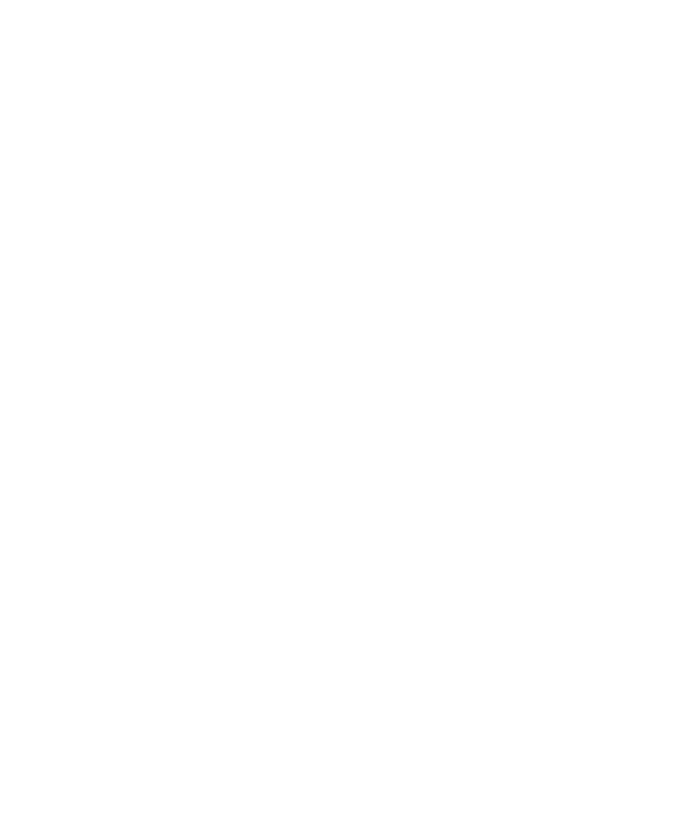
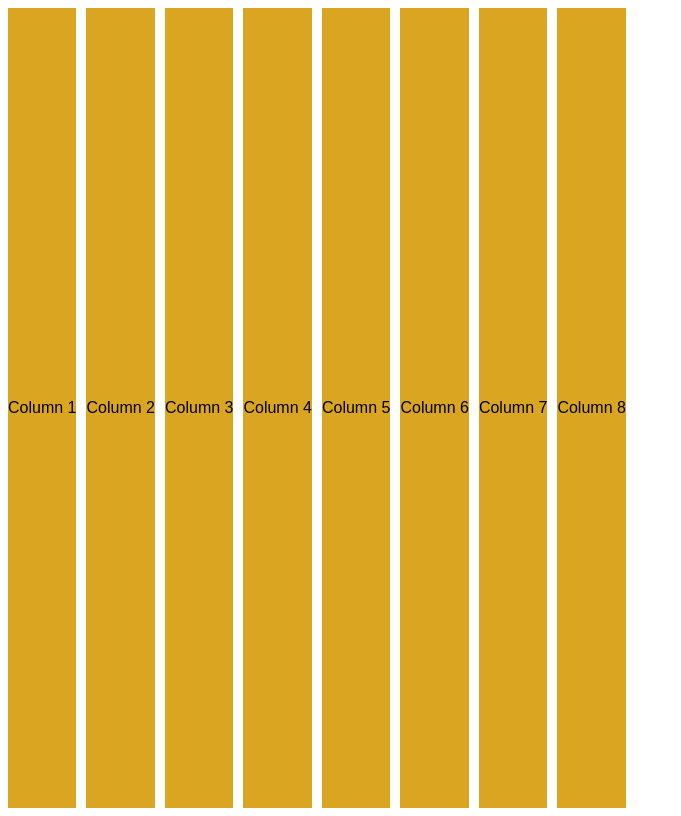
Before and after one commit to FranciscoJavierMartin/CSS-Grid-course, a Nuxt app: page /08-limits-with-minmax in a window 1280 px wide. Before the commit this address had no page. Shown: the whole page, without its empty margins (0-681 px from the left). Built offline with nearby package versions, Linux system fonts and the light colour scheme.

Commit message:
lesson 8

```diff
--- /dev/null
+++ b/pages/08-limits-with-minmax.vue
@@ -0,0 +1,38 @@
+<template>
+  <main>
+    <div>Column 1</div>
+    <div>Column 2</div>
+    <div>Column 3</div>
+    <div>Column 4</div>
+    <div>Column 5</div>
+    <div>Column 6</div>
+    <div>Column 7</div>
+    <div>Column 8</div>
+  </main>
+</template>
+
+<style>
+main {
+  display: grid;
+  height: 100vh;
+  grid-gap: 10px;
+  font-family: sans-serif;
+  grid-template-columns:
+  /* repeat(8, 1fr);*/
+  /* 8 columns with a minimun value and a maximun value */
+  /* repeat(8, minmax(100px, 1fr)); */
+  /* 8 columns with (30px and minimum value 10% and maximun flex) */
+  /* repeat(4,30px minmax(10%, 1fr)); */
+  /* 8 columns with a minimun value as the content and a maximun value of 30% */
+  /* repeat(8,minmax(min-content, 30%)); */
+  /* 8 columns with a minimun value as the content and a maximun value as the content */
+  repeat(8, minmax(min-content, max-content));
+}
+
+main div {
+  background-color: goldenrod;
+  display: flex;
+  justify-content: center;
+  align-items: center;
+}
+</style>
```
